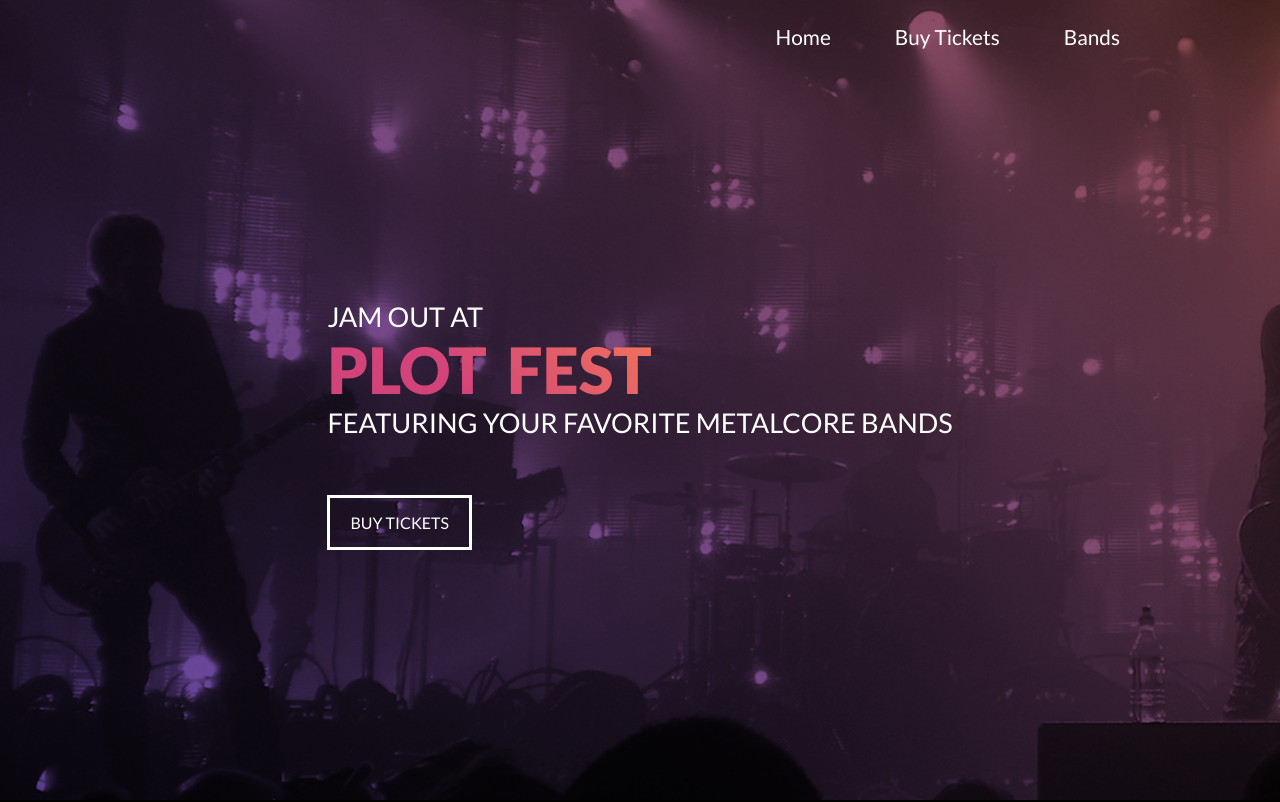
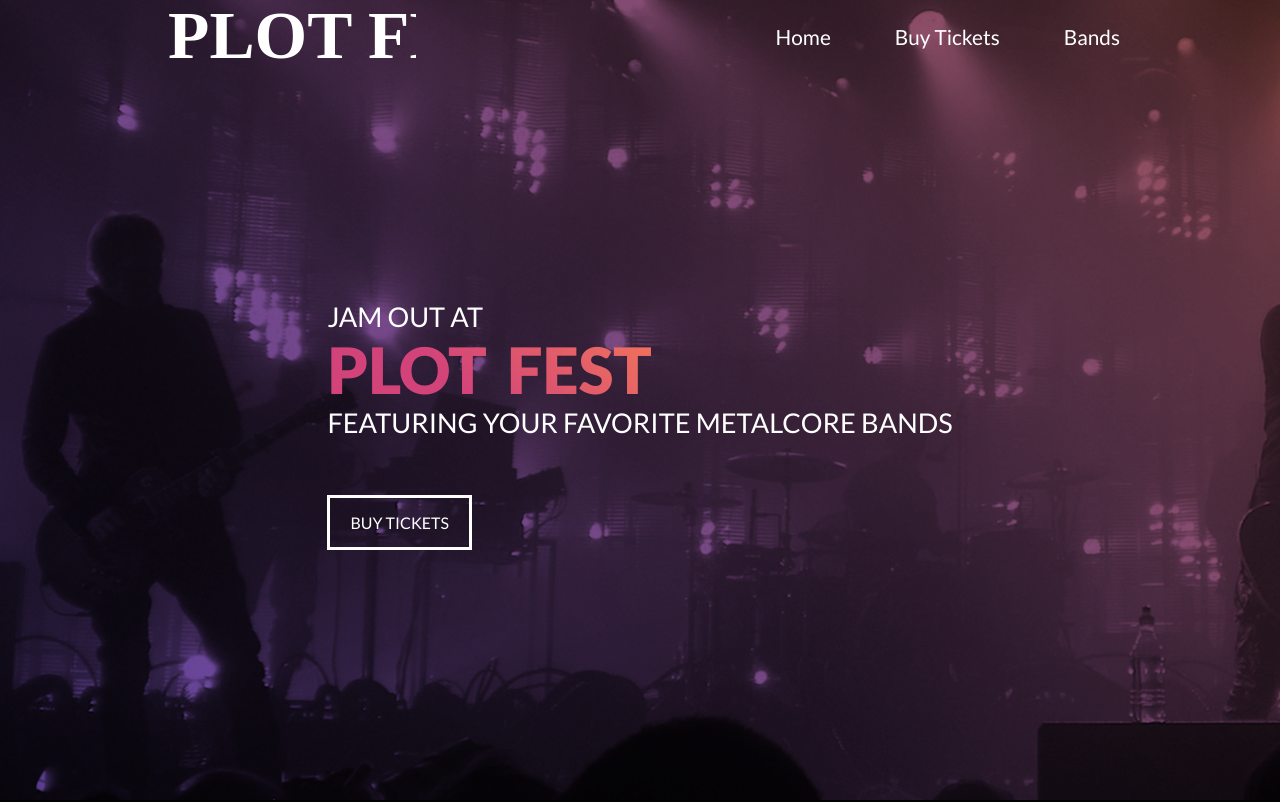
Before and after one commit to P-Corn/music-festival, a plain HTML site: page index.html in a window 1280 px wide. Shown: the top 802 px of the page. Drawn offline with Linux system fonts and the light colour scheme; some packages are replaced by stand-ins of ours.

Commit message:
added logo to navbar

```diff
--- a/css/style.css
+++ b/css/style.css
@@ -61,6 +61,13 @@ a:hover {
         max-width: 1024px;
         justify-content: space-between;
         position: relative;
+    }
+
+    .nav-logo {
+        /* height: 100px; */
+        width: 200px;
+        display: flex;
+        align-items: center;
     }
 
     .nav-links {
@@ -134,6 +141,10 @@ a:hover {
 
     nav {
         margin: 0 auto;
+    }
+
+    .nav-logo {
+        width: 500px;
     }
 
     .nav-links {
--- a/index.html
+++ b/index.html
@@ -17,6 +17,7 @@
     <header id="header" class="landing-header">
       <nav>
         <div class="nav-logo">
+          <img src="./assets/logo.svg" alt="logo">
         </div>
         <ul class="nav-links">
           <li>
```
Also changed, not shown: pages/bands.html (+1 -0 lines), pages/buy-tickets.html (+1 -0 lines), assets/logo.svg (added).
